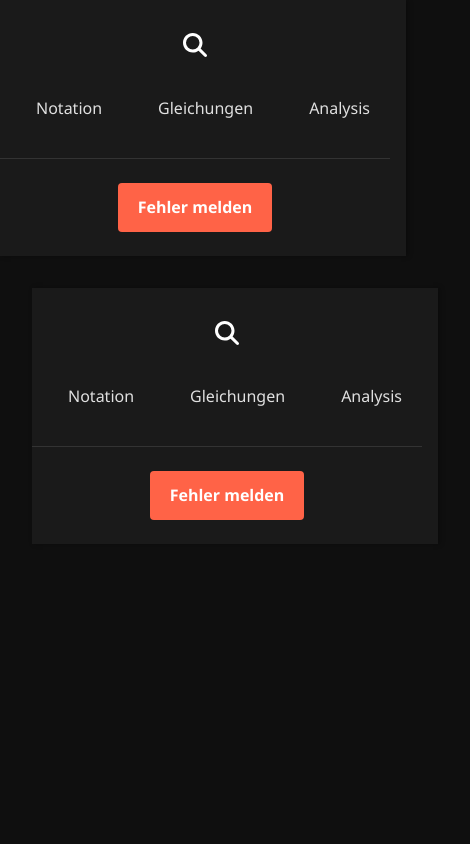
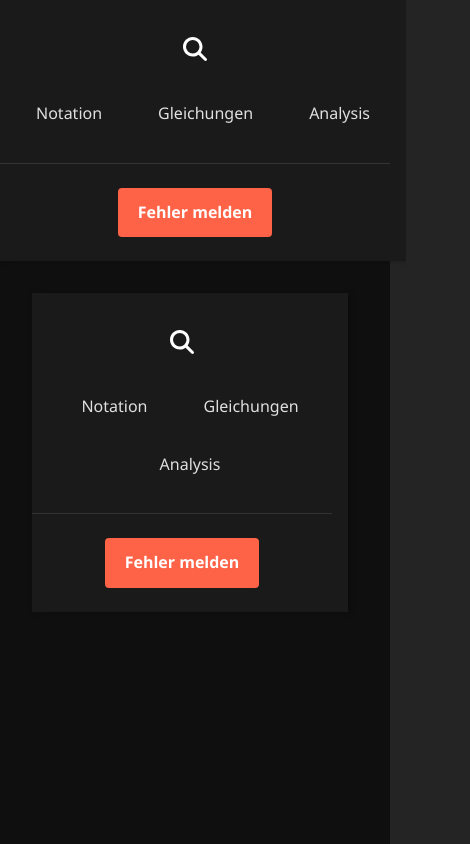
Before and after one commit to OfficerYoda/mathe-zusammenfassung-vue, a Vue app: page / in a window 390 px wide. Shown: the top 844 px of the page, 470 px wide, since content can reach past the window. Built offline with nearby package versions, Linux system fonts and the light colour scheme.

Commit message:
moved some css to style.css

```diff
--- a/src/main.ts
+++ b/src/main.ts
@@ -5,6 +5,7 @@ import vMathJax from './directives/mathjax';
 import {library} from '@fortawesome/fontawesome-svg-core'
 import {FontAwesomeIcon} from '@fortawesome/vue-fontawesome'
 import {faMagnifyingGlass} from '@fortawesome/free-solid-svg-icons'
+import './style.css';
 
 /* add icons to the library */
 library.add(faMagnifyingGlass)
--- a/src/style.css
+++ b/src/style.css
@@ -18,12 +18,17 @@ a {
     color: #646cff;
     text-decoration: inherit;
 }
+
 a:hover {
     color: #535bf2;
 }
 
 body {
     margin: 0;
+    font-family: 'Segoe UI', Tahoma, Geneva, Verdana, sans-serif;
+    background-color: #0f0f0f;
+    color: #e0e0e0;
+    line-height: 1.6;
     display: flex;
     place-items: center;
     min-width: 320px;
@@ -46,11 +51,12 @@ button {
     cursor: pointer;
     transition: border-color 0.25s;
 }
+
 button:hover {
     border-color: #646cff;
 }
-button:focus,
-button:focus-visible {
+
+button:focus, button:focus-visible {
     outline: 4px auto -webkit-focus-ring-color;
 }
 
@@ -58,21 +64,96 @@ button:focus-visible {
     padding: 2em;
 }
 
-#app {
-  max-width: 1280px;
-  margin: 0 auto;
-  padding: 2rem;
+.subsection-title {
+    color: #ffffff;
+    font-size: 1.6rem;
+    margin-top: 2rem;
+    margin-bottom: 1rem;
+    padding-bottom: 0.5rem;
+    border-bottom: 1px solid #333;
+}
+
+.image-background {
+    display: flex;
+    flex-direction: column;
+    align-items: center;
+    background-color: #2a2a2a;
+    border-radius: 0.75rem;
+    padding: 0.75rem;
+}
+
+.image-caption {
+    font-size: 0.9rem;
+    color: #b0b0b0;
+    margin-top: 0.5rem;
     text-align: center;
 }
 
-@media (prefers-color-scheme: light) {
+p {
+    margin-bottom: 1rem;
+}
+
+ul {
+    padding-left: 1.5rem;
+    list-style: none;
+    margin: 0;
+}
+
+ul li {
+    margin-bottom: 0.5rem;
+    padding-left: 1em;
+    position: relative;
+}
+
+ul.math-list li::before {
+    content: "•";
+    color: #6ab04c;
+    font-size: 1em;
+    position: absolute;
+    left: 0;
+    top: 0;
+}
+
+.two-column-layout, .two-column-layout-image {
+    display: flex;
+    flex-wrap: wrap;
+    gap: 2rem;
+    justify-content: space-around;
+    margin-top: 0;
+}
+
+.two-column-layout-image .column-item:first-child {
+    flex: 0 1 55%;
+}
+
+.two-column-layout-image .column-item:last-child {
+    flex: 0 1 40%;
+}
+
+.column-item {
+    flex: 1 1 45%;
+    min-width: 280px;
+}
+
+.column-item ul {
+    padding-left: 1.5rem;
+    list-style-type: none;
+}
+
+.column-item ul li {
+    margin-bottom: 0.7rem;
+}
+
+@media (prefers-color-scheme: dark) {
     :root {
         color: #213547;
         background-color: #ffffff;
     }
+
     a:hover {
         color: #747bff;
     }
+
     button {
         background-color: #f9f9f9;
     }
--- a/src/views/App.vue
+++ b/src/views/App.vue
@@ -96,21 +96,12 @@ export default defineComponent({
 </script>
 
 <style>
-/* --- Global Styles (from your existing App.vue style block) --- */
-body {
-  margin: 0;
-  font-family: 'Segoe UI', Tahoma, Geneva, Verdana, sans-serif;
-  background-color: #0f0f0f; /* Very dark background */
-  color: #e0e0e0;
-  line-height: 1.6;
-}
-
-/* --- NEW LAYOUT STYLES --- */
 #app-layout {
   display: flex;
   flex-direction: row;
   min-height: 100vh;
 }
+
 
 .sidebar {
   width: 15vw;
@@ -129,9 +120,9 @@ body {
   left: 0;
   top: 0;
   height: 100vh;
-  overflow: hidden; /* Prevent sidebar from scrolling */
-  overscroll-behavior: contain; /* Prevent keyboard scroll (tab/arrow) and pointer scroll */
-  touch-action: none; /* Prevent touch scrolling on mobile */;
+  overflow: hidden;
+  overscroll-behavior: contain;
+  touch-action: none;
   z-index: 100;
 }
 
@@ -155,9 +146,9 @@ body {
   display: flex;
   align-items: center;
   justify-content: center;
-  overflow: hidden; /* Prevent sidebar from scrolling */
-  overscroll-behavior: contain; /* Prevent keyboard scroll (tab/arrow) and pointer scroll */
-  touch-action: none; /* Prevent touch scrolling on mobile */;
+  overflow: hidden;
+  overscroll-behavior: contain;
+  touch-action: none;
 }
 
 .placeholder-content {
@@ -168,7 +159,6 @@ body {
   opacity: 0.7;
 }
 
-/* --- SIDEBAR COMPONENT STYLES --- */
 .search-icon-wrapper {
   text-align: center;
   margin-top: 1rem;
@@ -200,7 +190,7 @@ body {
 }
 
 .chapter-link {
-  display: block; /* Make the whole area clickable */
+  display: block;
   padding: 0.75rem 1rem;
   color: #e0e0e0;
   text-decoration: none;
@@ -241,97 +231,6 @@ body {
   background-color: #e55335;
 }
 
-.subsection-title {
-  color: #ffffff;
-  font-size: 1.6rem;
-  margin-top: 2rem;
-  margin-bottom: 1rem;
-  padding-bottom: 0.5rem;
-  border-bottom: 1px solid #333;
-}
-
-.image-background {
-  display: flex;
-  flex-direction: column;
-  align-items: center;
-  background-color: #2a2a2a;
-  border-radius: 0.75rem;
-  padding: 0.75rem;
-}
-
-.image-caption {
-  font-size: 0.9rem;
-  color: #b0b0b0;
-  margin-top: 0.5rem;
-  text-align: center;
-}
-
-p {
-  margin-bottom: 1rem;
-}
-
-ul {
-  padding-left: 1.5rem;
-  list-style: none;
-  margin: 0;
-}
-
-ul li {
-  margin-bottom: 0.5rem;
-  padding-left: 1em;
-  position: relative;
-}
-
-ul.math-list li::before {
-  content: "•";
-  color: #6ab04c;
-  font-size: 1em;
-  position: absolute;
-  left: 0;
-  top: 0;
-}
-
-.two-column-layout, .two-column-layout-image {
-  display: flex;
-  flex-wrap: wrap;
-  gap: 2rem;
-  justify-content: space-around;
-  margin-top: 0;
-}
-
-.two-column-layout-image .column-item:first-child {
-  flex: 0 1 55%;
-}
-
-.two-column-layout-image .column-item:last-child {
-  flex: 0 1 40%;
-}
-
-.column-item {
-  flex: 1 1 45%;
-  min-width: 280px;
-}
-
-.column-item ul {
-  padding-left: 1.5rem;
-  list-style-type: none;
-}
-
-.column-item ul li {
-  margin-bottom: 0.7rem;
-}
-
-/* Responsive adjustments for smaller screens */
-@media (max-width: 900px) {
-  .right-placeholder {
-    display: none;
-  }
-
-  .content-area {
-    width: 64vw;
-  }
-}
-
 @media (max-width: 768px) {
   #app-layout {
     flex-direction: column;
@@ -357,19 +256,19 @@ ul.math-list li::before {
   }
 
   .chapter-navigation {
-    width: 100%; /* Ensure nav takes full width */
-    text-align: center; /* Center links in nav */
+    width: 100%;
+    text-align: center;
   }
 
   .chapter-navigation ul {
-    display: flex; /* Make chapter links inline/flex for horizontal scroll or wrap */
+    display: flex;
     flex-wrap: wrap;
-    justify-content: center; /* Center the chapter links */
-    gap: 0.5rem; /* Spacing between wrapped links */
+    justify-content: center;
+    gap: 0.5rem;
   }
 
   .chapter-navigation li {
-    margin-bottom: 0; /* Remove vertical margin */
+    margin-bottom: 0;
   }
 
   .content-area {
@@ -384,4 +283,14 @@ ul.math-list li::before {
     display: none;
   }
 }
+
+@media (max-width: 900px) {
+  .right-placeholder {
+    display: none;
+  }
+
+  .content-area {
+    width: 64vw;
+  }
+}
 </style>
```
Lines whose indentation alone changed are shown as unchanged.
